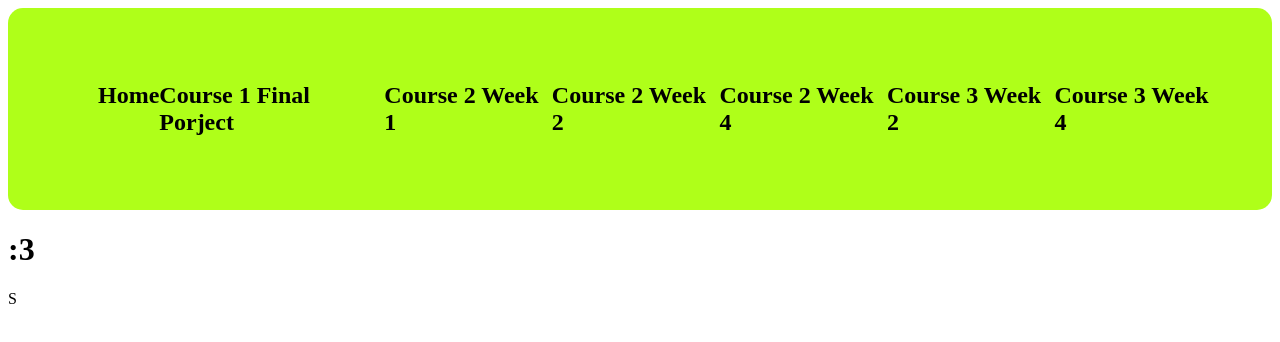
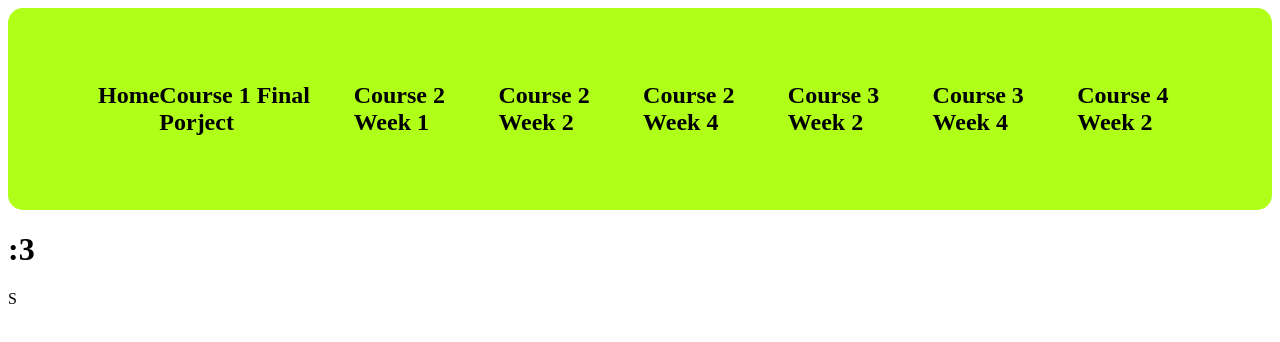
Before and after one commit to Renusz/html-starter, a website: page index.html in a window 1280 px wide. Drawn offline with Linux system fonts and the light colour scheme.

Commit message:
Update index.html

```diff
--- a/index.html
+++ b/index.html
@@ -12,6 +12,7 @@
         <li><a href="Week4/week4.html">Course 2 Week 4</a></li>
         <li><a href="JSWeek2/index.html">Course 3 Week 2</a></li>
         <li><a href="JSWeek4/index.html">Course 3 Week 4</a></li>
+        <li><a href="ResponsiveDesignWeek2/index.html">Course 4 Week 2</a></li>
     </ul>
     </nav>
     <h1>:3</h1>
```
